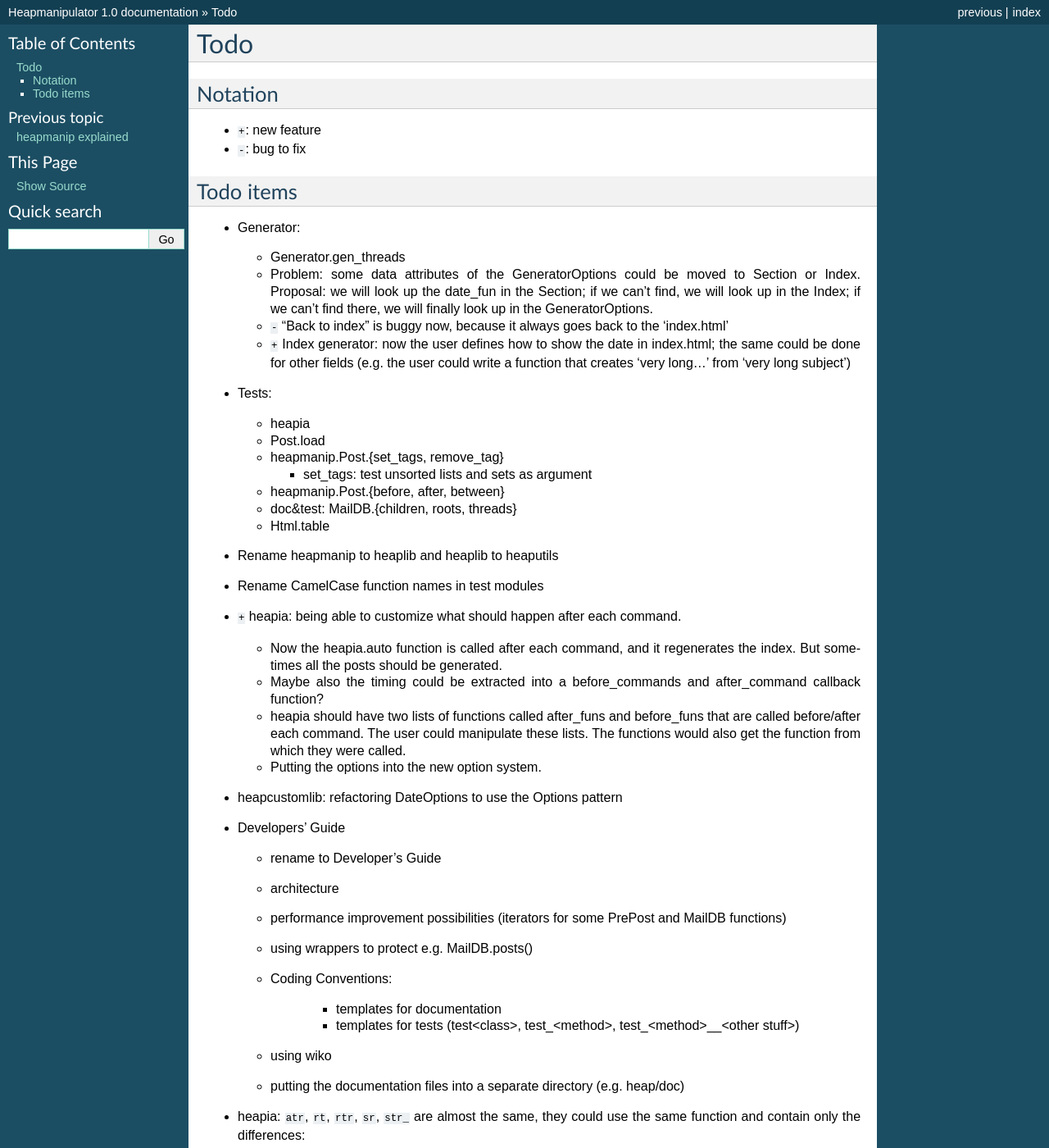
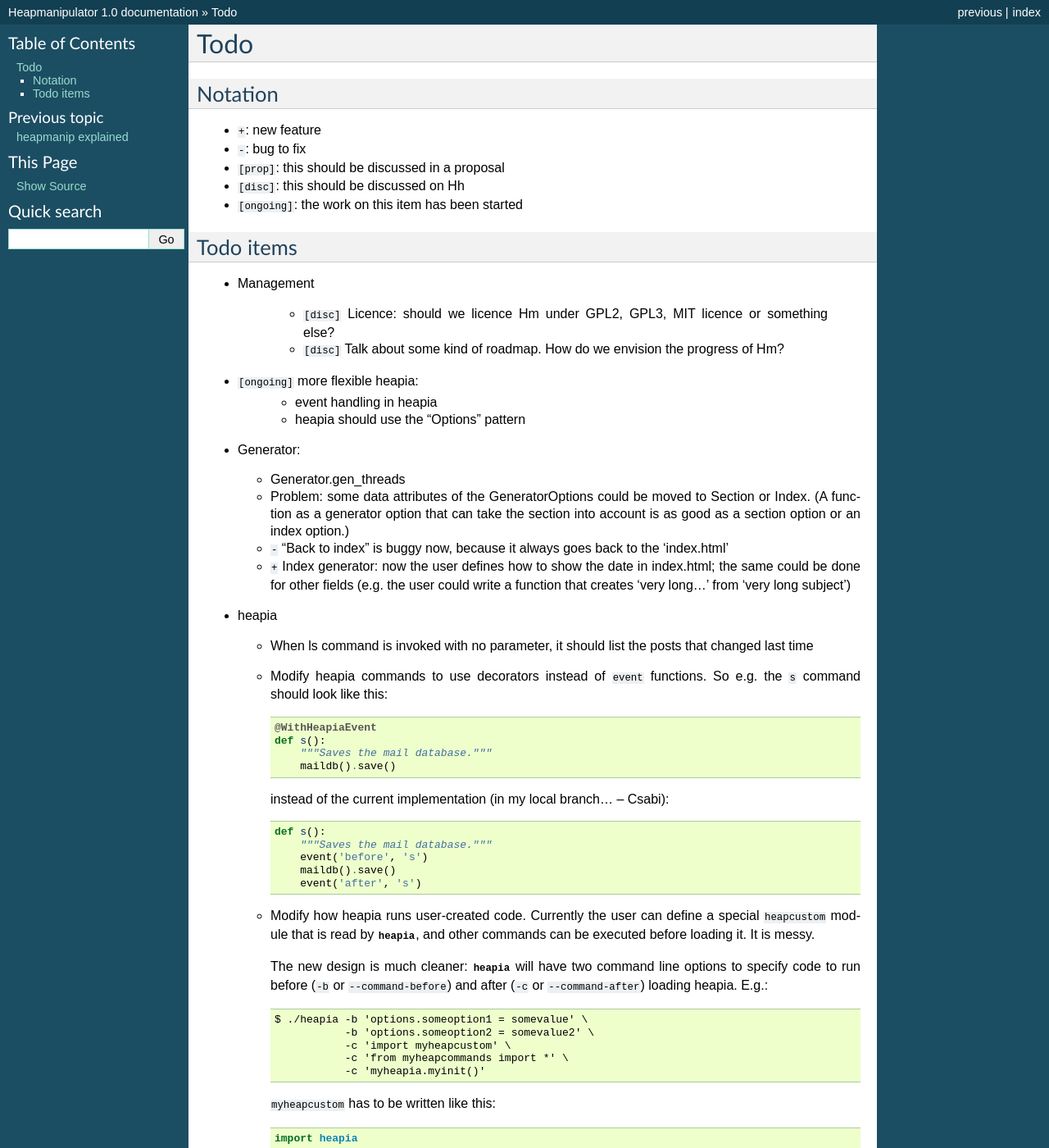
Before and after one commit to hcs42/heapkeeper-old, a Sphinx documentation site: the page built from doc/todo.rst, in a window 1280 px wide and 1400 px high. Shown: the whole window at 82% size. Built offline with Sphinx 7.4.7, drawn with Linux system fonts in a browser that asks for light colours; some of the changed text lies outside the part shown.

Commit message:
Todo: stuff added

```diff
--- a/doc/todo.rst
+++ b/doc/todo.rst
@@ -6,22 +6,108 @@ Notation
 
 * ``+``: new feature
 * ``-``: bug to fix
+* ``[prop]``: this should be discussed in a proposal
+* ``[disc]``: this should be discussed on Hh
+* ``[ongoing]``: the work on this item has been started
 
 Todo items
 ----------
+
+* Management
+
+   * ``[disc]`` Licence: should we licence Hm under GPL2, GPL3, MIT licence or
+     something else?
+   * ``[disc]`` Talk about some kind of roadmap. How do we envision the
+     progress of Hm?
+
+* ``[ongoing]`` more flexible heapia:
+   * event handling in heapia
+   * heapia should use the "Options" pattern
 
 * Generator:
 
   * Generator.gen_threads
   * Problem: some data attributes of the GeneratorOptions could be moved to
-    Section or Index. Proposal: we will look up the date_fun in the Section; if
-    we can't find, we will look up in the Index; if we can't find there, we
-    will finally look up in the GeneratorOptions.
+    Section or Index. (A function as a generator option that can take the
+    section into account is as good as a section option or an index option.)
   * ``-`` "Back to index" is buggy now, because it always goes back to the
     'index.html'
   * ``+`` Index generator: now the user defines how to show the date in index.html;
     the same could be done for other fields (e.g. the user could write a
     function that creates 'very long...' from 'very long subject')
+
+* heapia
+
+  * When ls command is invoked with no parameter, it should list the posts
+    that changed last time
+  * Modify heapia commands to use decorators instead of ``event`` functions.
+    So e.g. the ``s`` command should look like this::
+
+       @WithHeapiaEvent
+       def s():
+           """Saves the mail database."""
+           maildb().save()
+
+    instead of the current implementation (in my local branch... -- Csabi)::
+
+       def s():
+           """Saves the mail database."""
+           event('before', 's')
+           maildb().save()
+           event('after', 's')
+
+  * Modify how heapia runs user-created code. Currently the user can define a special
+    ``heapcustom`` module that is read by :mod:`heapia`, and other commands
+    can be executed before loading it. It is messy.
+
+    The new design is much cleaner: :mod:`heapia` will have two command line
+    options to specify code to run before (``-b`` or ``--command-before``)
+    and after (``-c`` or ``--command-after``) loading heapia. E.g.::
+
+       $ ./heapia -b 'options.someoption1 = somevalue' \
+                  -b 'options.someoption2 = somevalue2' \
+                  -c 'import myheapcustom' \
+                  -c 'from myheapcommands import *' \
+                  -c 'myheapia.myinit()'
+
+    ``myheapcustom`` has to be written like this: ::
+
+       import heapia
+
+       def gen_indices():
+           ...
+
+       heapia.options.callbacks.gen_indices = gen_indices
+
+   It is a bit more verbose than the current solution, but as one of Python's
+   mantra says, "Explicit is better than implicit".
+
+  * heapia's output can be set as an option: ``heapia.options.output``
+
+  * ``catch_exceptions`` option.
+
+    Usage::
+
+       def f():
+           if ok:
+               ...
+           else:
+               error('File not found: %s' % (filename,))
+
+    Library::
+
+       def error(error_message):
+           if options.catch_exceptions:
+               raise HeapException, error_message
+           else:
+               options.output(error_message)
+
+  * ``atr``, ``rt``, ``rtr``, ``sr``, ``str_`` are almost the same, they
+    could use the same function and contain only the differences. ::
+
+       def rtr(pps, tags):
+           """..."""
+           tag_operation(lambda post, tags: post.set_tags(set(post.tags()) - tags))
 
 * Tests:
 
@@ -35,46 +121,47 @@ Todo items
   * doc&test: MailDB.{children, roots, threads}
   * Html.table
 
-* Rename heapmanip to heaplib and heaplib to heaputils
+* Renamings
 
-* Rename CamelCase function names in test modules
+  * heapmanip to heaplib
+  * heaplib to heaputils
+  *  ``[prop]`` ``*.mail`` files to ``*.post``
+  * CamelCase function names to lower_case in test modules
 
-* ``+`` heapia: being able to customize what should happen after each command.
-
-  * Now the heapia.auto function is called after each command, and it
-    regenerates the index. But sometimes all the posts should be generated.
-  * Maybe also the timing could be extracted into a before_commands and
-    after_command callback function?
-  * heapia should have two lists of functions called after_funs and before_funs
-    that are called before/after each command. The user could manipulate these
-    lists. The functions would also get the function from which they were
-    called.
-  * Putting the options into the new option system.
+* ``[prop]`` Moving the github/hcs42/heap repository to github/hcs42/heapmanipulator
 
 * heapcustomlib: refactoring DateOptions to use the Options pattern
 
-* Developers' Guide
+* Documentation
 
-  * rename to Developer's Guide
-  * architecture
-  * performance improvement possibilities (iterators for some PrePost and
-    MailDB functions)
-  * using wrappers to protect e.g. MailDB.posts()
+  * ``[prop]`` DevGuide: git commit messages (don't write period at the end,
+    always mention incompatibility issues)
+
+  * howto on using ctags/etags on the project
+  * howto on using Sphinx
+  * documentation about the architecture of Hm
+
+  * not important things
+
+    * performance improvement possibilities (iterators for some PrePost and
+      MailDB functions)
+    * using wrappers to protect e.g. MailDB.posts()
+
   * Coding Conventions:
 
       * templates for documentation
       * templates for tests (test<class>, test_<method>,
         test_<method>__<other stuff>)
 
-  * using wiko
-  * putting the documentation files into a separate directory (e.g. heap/doc)
+  * rethinking the structure of the documentation
 
-* heapia: ``atr``, ``rt``, ``rtr``, ``sr``, ``str_`` are almost the same, they
-  could use the same function and contain only the differences::
+    * current structure:
 
-     def rtr(pps, tags):
-         """..."""
-         tag_operation(lambda post, tags: post.set_tags(set(post.tags()) - tags))
+        * general overview documents (e.g. usersguide, developersguide, keyprinciples)
+        * more concrete overview documents (developerguide as written by Attis)
+        * docstrings
+        * documenting the module's interface (currently included in the docstrings)
+        * rules of development (coding conventions, patterns)
 
 * STAR should be renamed
 
@@ -95,7 +182,8 @@ Todo items
 * ``+`` Thread HTML-s (precond: #1): every thread could have an HTML. Threads could
   be identified by the id of their root post.
 
-* ``+`` Post body parsing: This should be discussed. A proposal should be written.
+* ``[prop]`` ``+`` Post body parsing. This should be discussed, a proposal
+  should be written.
 
     * ``+`` creating real links form http://... text
     * ``+`` creating links from post-references. Idea:
@@ -131,9 +219,9 @@ Todo items
 * ``+`` <#4> PostSetGrepDelegate (precond: #3): it would be similar to grep (but
   smarter of course in our domain)::
 
-      ps.grep('unix stuff')  -->  [('12', ['I said that unix stuff, you know']),
-                                   ('13', ['> I said that unix stuff, you know'],
-                                           'Yes, but your unix stuff is very'])]
+     ps.grep('unix stuff')  -->  [('12', ['I said that unix stuff, you know']),
+                                  ('13', ['> I said that unix stuff, you know'],
+                                          'Yes, but your unix stuff is very'])]
 
   The quote could be excluded from the result of grep.
 
@@ -227,4 +315,13 @@ Todo items
 
 * Using code coverage tools
 
+* Small performance and design improvements
+
+  * HTML generation: we could handle lists of strings instead of strings (I'm
+    not sure it would be that efficient; probably string concatenation does not
+    really mean copying all the characters. The Python implementation could be
+    much better, since the strings are immutable.)
+  * Maybe MailDB.messid_to_heapid can be handled lazily as the other attributes
+    of MailDB?
+
 Next free id: #5
```
